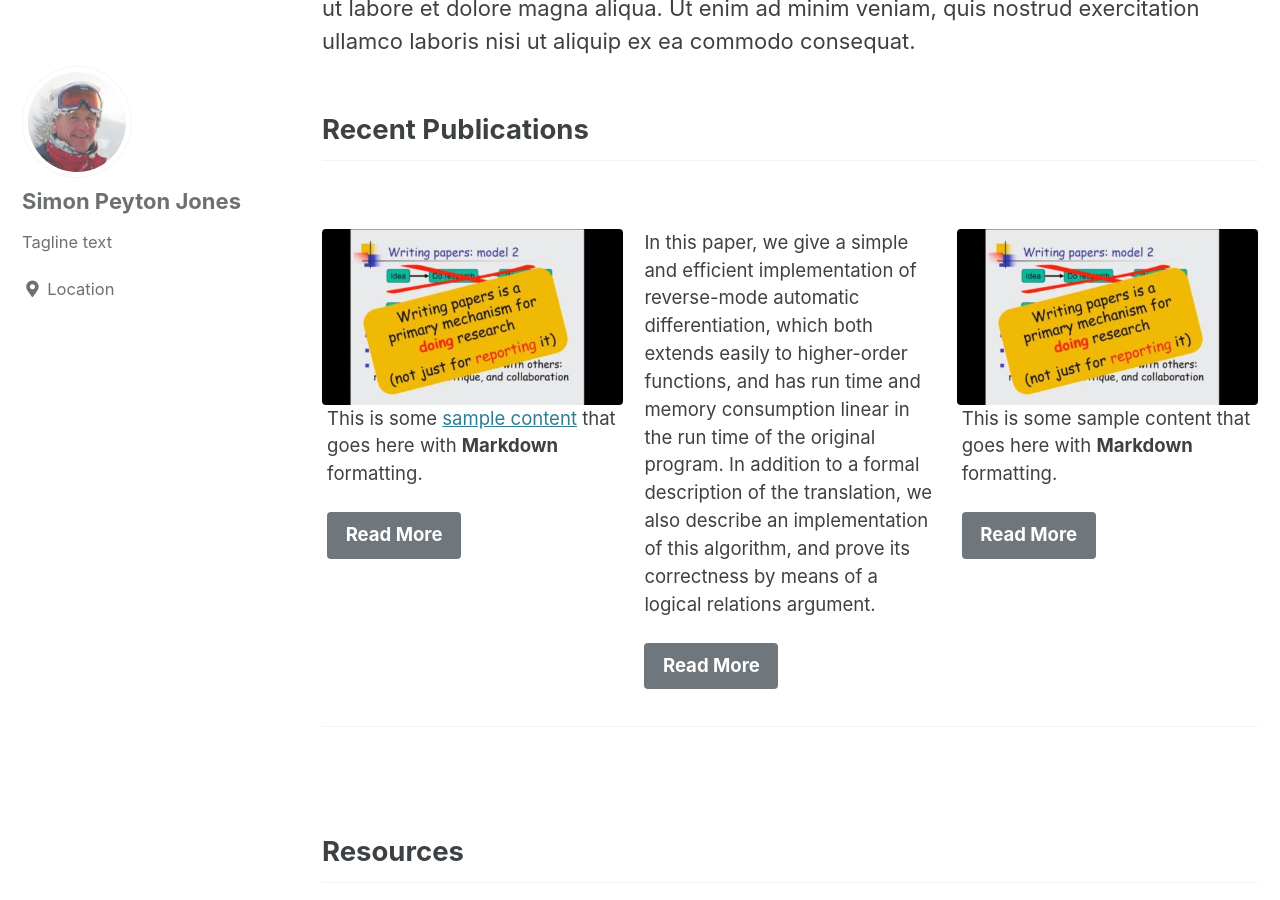
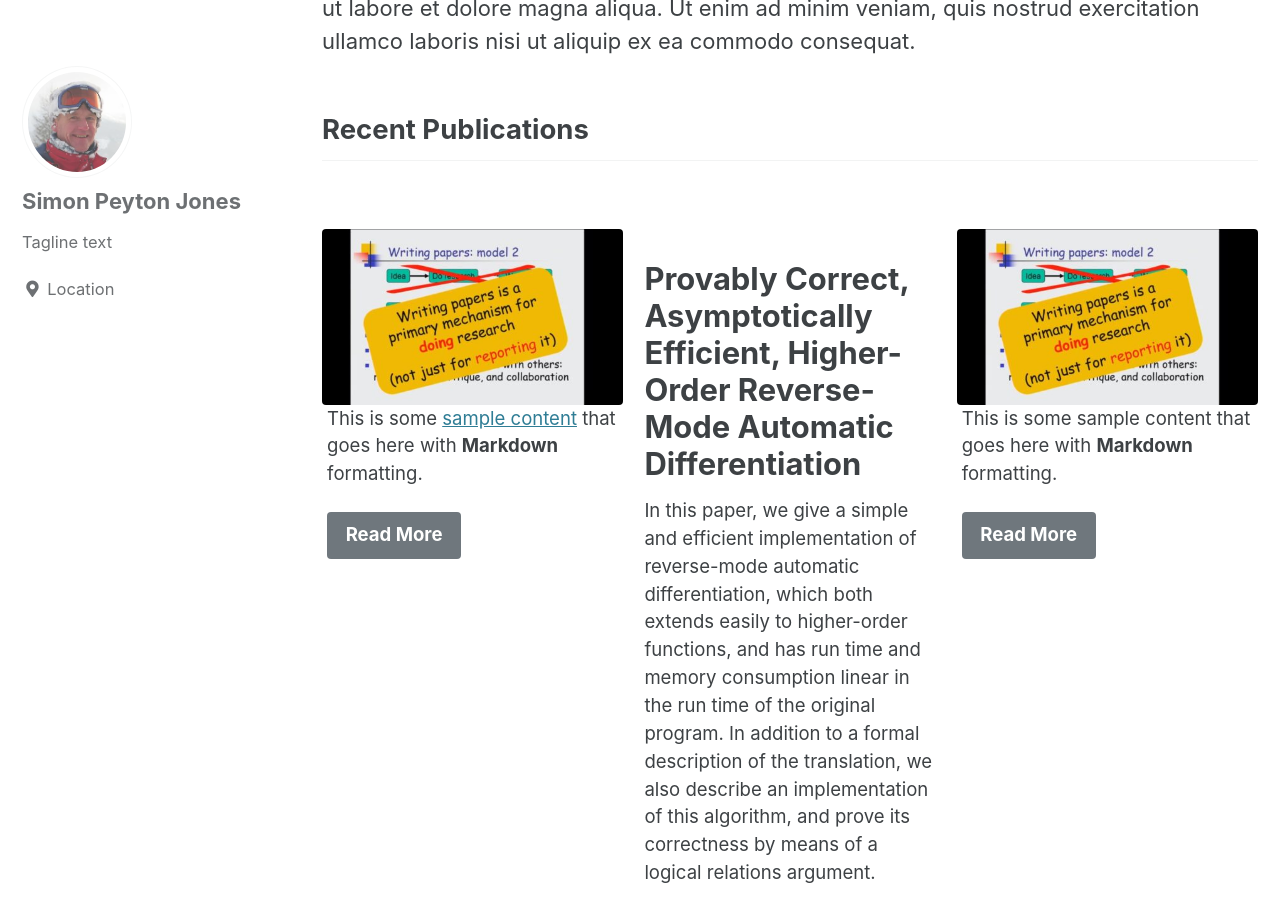
Before and after one commit to simonpj/www.peytonjones.org, a Jekyll site: the page built from index.md, in a window 1280 px wide and 900 px high, scrolled down 418 px. Built offline with Jekyll 4.4.1, drawn with Linux system fonts in a browser that asks for light colours; cached includes are drawn as plain includes; part of the change alters nothing that is shown.

Commit message:
Update index.md

```diff
--- a/index.md
+++ b/index.md
@@ -13,7 +13,7 @@ feature_row:
     url: "#test-link"
     btn_label: "Read More"
     btn_class: "btn--primary"
-  - subtitle: Provably Correct, Asymptotically Efficient, Higher-Order Reverse-Mode Automatic Differentiation
+  - title: Provably Correct, Asymptotically Efficient, Higher-Order Reverse-Mode Automatic Differentiation
     excerpt: "In this paper, we give a simple and efficient implementation of reverse-mode automatic differentiation, which both extends easily to higher-order functions, and                has run time and memory consumption linear in the run time of the original program. In addition to a formal description of the translation, we also describe an                  implementation of this algorithm, and prove its correctness by means of a logical relations argument."
     url: "#test-link"
     btn_label: "Read More"
```
